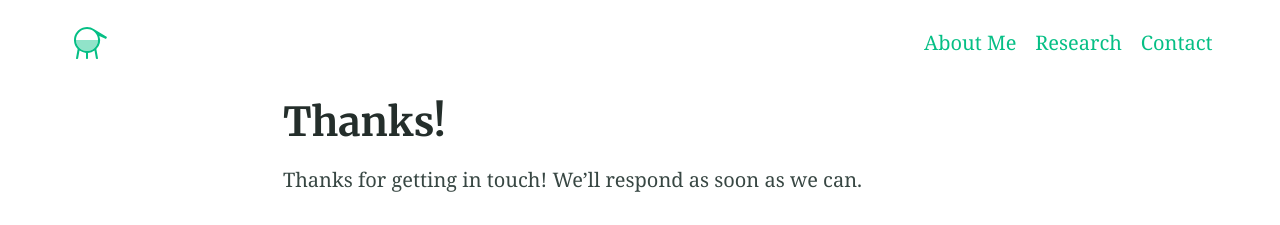
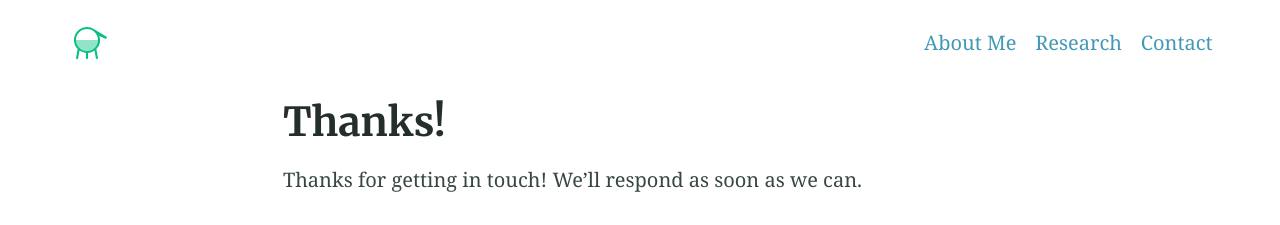
Before and after one commit to alenaernst/alenaernst.github.io, a Jekyll site: the page built from thanks.md, in a window 1280 px wide. Shown: the top 225 px of the page. Built offline with Jekyll 4.4.1, drawn with Linux system fonts in a browser that asks for light colours.

Commit message:
Update _settings.scss

```diff
--- a/_sass/_settings.scss
+++ b/_sass/_settings.scss
@@ -7,7 +7,8 @@ $accentColour: #05bf85 !default;
 // Text colours
 $headingColour: #242e2b !default;
 $bodyColour: #384743 !default;
-$linkColour: #05bf85 !default;
+$linkColour: #4198B7 !default;
+//$linkColour: #05bf85 !default;
 $hoverColour: #008000 !default;
 $focusColour: #fa407a !default;
 $captionColour: #a8adac !default;
```
